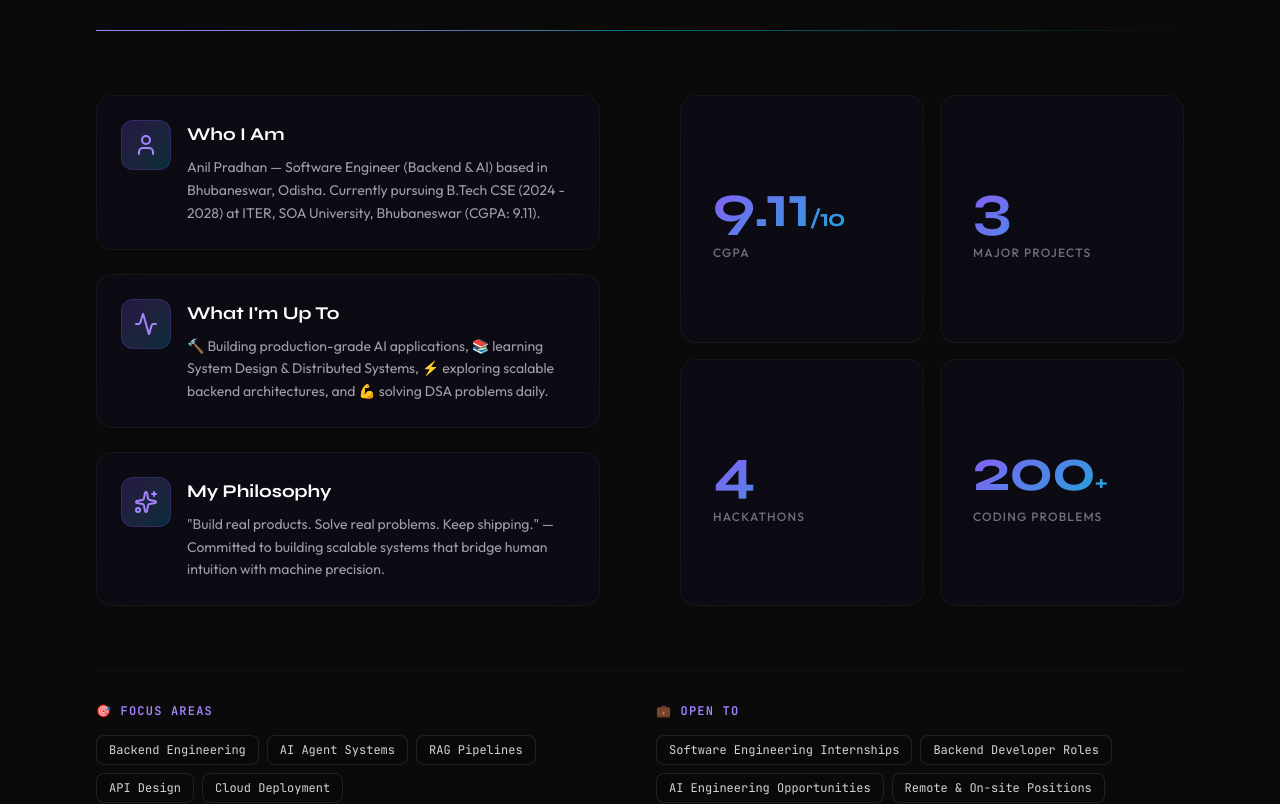
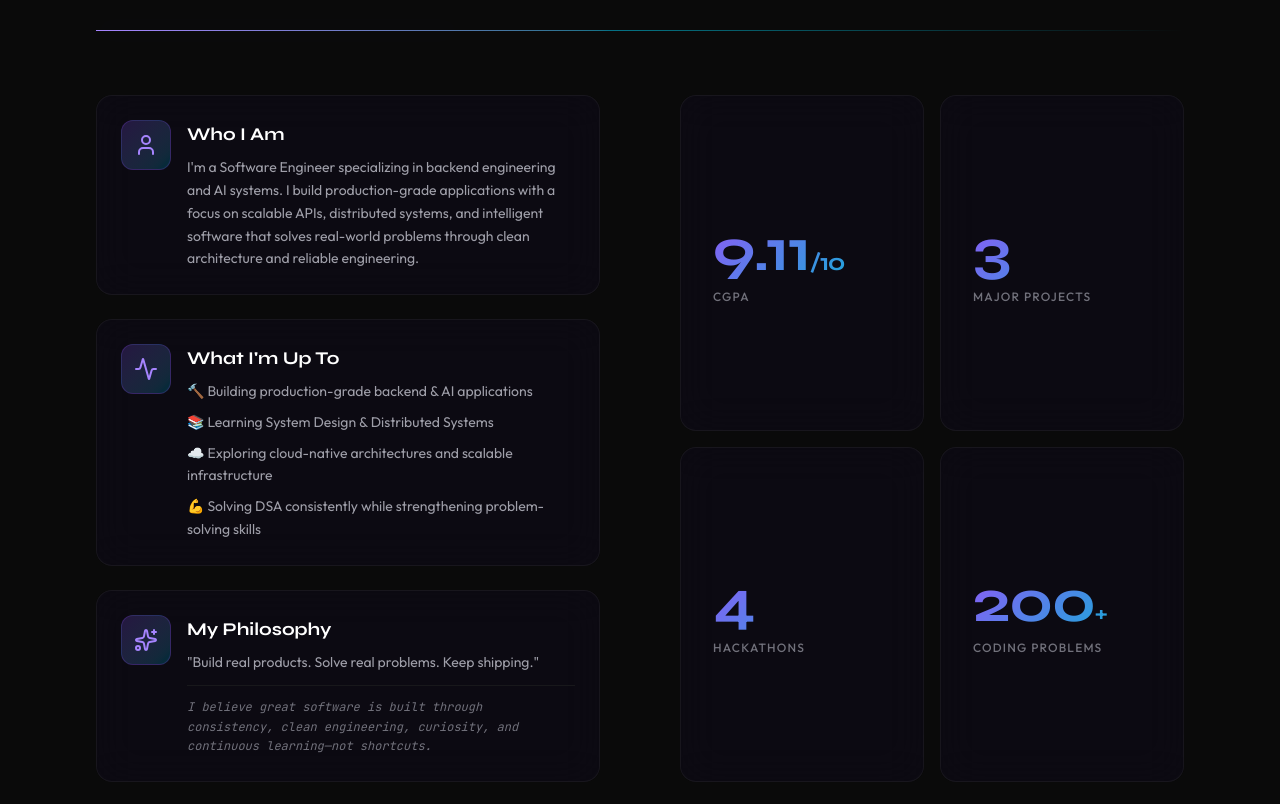
Before and after one commit to Anil-Pradhan-web/MY-PORTFOLIO, a Next.js app: page / in a window 1280 px wide. Shown: the part 1085-1889 px from the top of the page. Built offline with nearby package versions, Linux system fonts and the light colour scheme; a web font is replaced by a local one.

Commit message:
feat: redesign About section cards and items layout

```diff
--- a/src/components/sections/About.tsx
+++ b/src/components/sections/About.tsx
@@ -9,17 +9,23 @@ const aboutData = [
   {
     icon: User,
     title: "Who I Am",
-    content: "Anil Pradhan — Software Engineer (Backend & AI) based in Bhubaneswar, Odisha. Currently pursuing B.Tech CSE (2024 - 2028) at ITER, SOA University, Bhubaneswar (CGPA: 9.11)."
+    content: "I'm a Software Engineer specializing in backend engineering and AI systems. I build production-grade applications with a focus on scalable APIs, distributed systems, and intelligent software that solves real-world problems through clean architecture and reliable engineering."
   },
   {
     icon: Activity,
     title: "What I'm Up To",
-    content: "🔨 Building production-grade AI applications, 📚 learning System Design & Distributed Systems, ⚡ exploring scalable backend architectures, and 💪 solving DSA problems daily."
+    items: [
+      "🔨 Building production-grade backend & AI applications",
+      "📚 Learning System Design & Distributed Systems",
+      "☁️ Exploring cloud-native architectures and scalable infrastructure",
+      "💪 Solving DSA consistently while strengthening problem-solving skills"
+    ]
   },
   {
     icon: Sparkles,
     title: "My Philosophy",
-    content: "\"Build real products. Solve real problems. Keep shipping.\" — Committed to building scalable systems that bridge human intuition with machine precision."
+    content: "\"Build real products. Solve real problems. Keep shipping.\"",
+    subContent: "I believe great software is built through consistency, clean engineering, curiosity, and continuous learning—not shortcuts."
   }
 ];
 
@@ -60,9 +66,22 @@ export default function About() {
                   <div className="p-3 bg-gradient-to-br from-violet-500/20 to-cyan-500/20 rounded-xl border border-violet-500/20 group-hover:border-violet-400/40 transition-colors">
                     <Icon className="w-6 h-6 text-violet-400" />
                   </div>
-                  <div>
+                  <div className="flex-grow">
                     <h3 className="font-syne text-lg font-bold text-white mb-2">{item.title}</h3>
-                    <p className="text-zinc-400 text-sm leading-relaxed">{item.content}</p>
+                    {"items" in item ? (
+                      <ul className="text-zinc-400 text-sm leading-relaxed space-y-2 list-none">
+                        {item.items?.map((bullet, bIdx) => (
+                          <li key={bIdx} className="hover:text-zinc-300 transition-colors">{bullet}</li>
+                        ))}
+                      </ul>
+                    ) : (
+                      <>
+                        <p className="text-zinc-400 text-sm leading-relaxed">{item.content}</p>
+                        {item.subContent && (
+                          <p className="text-zinc-500 text-xs italic mt-3 font-mono leading-relaxed border-t border-zinc-900 pt-3">{item.subContent}</p>
+                        )}
+                      </>
+                    )}
                   </div>
                 </div>
               </motion.div>
```
